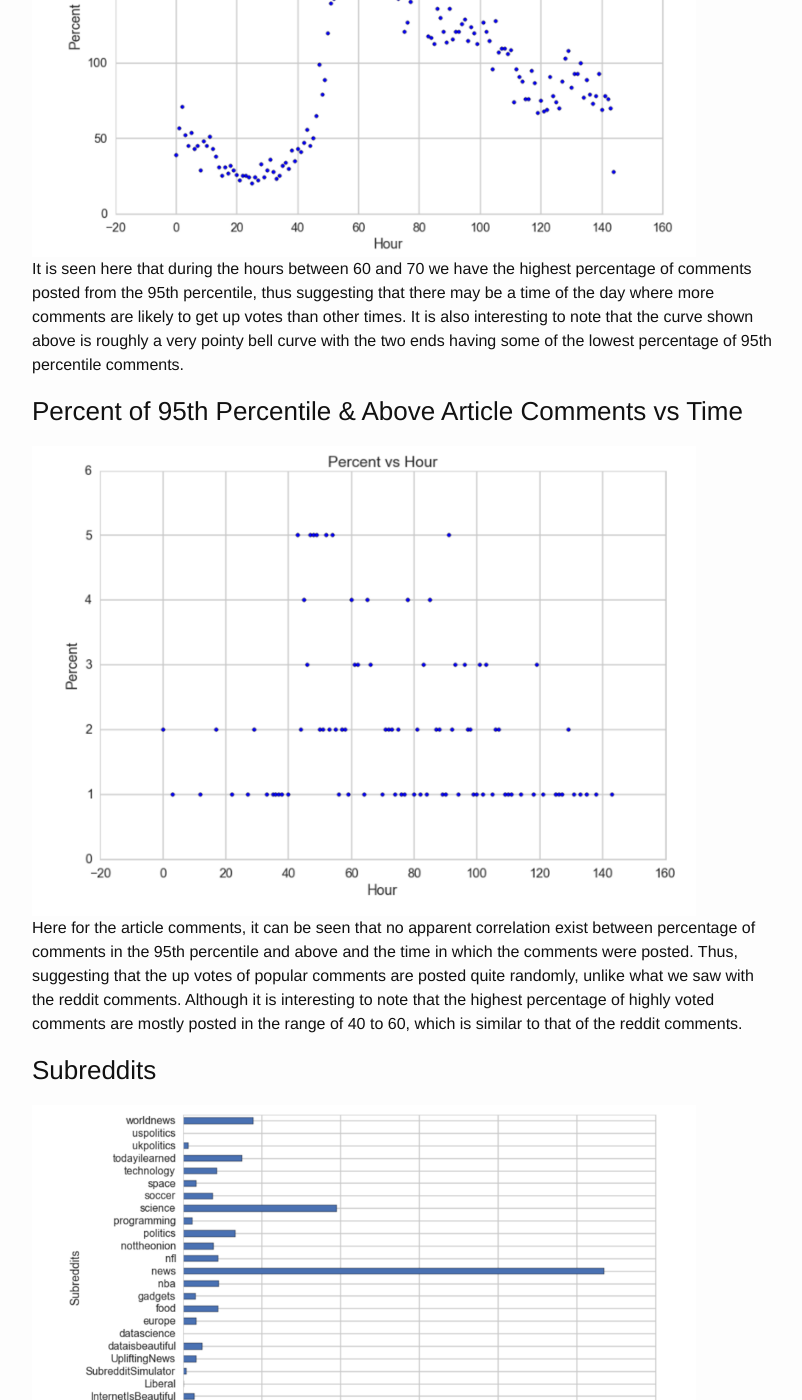
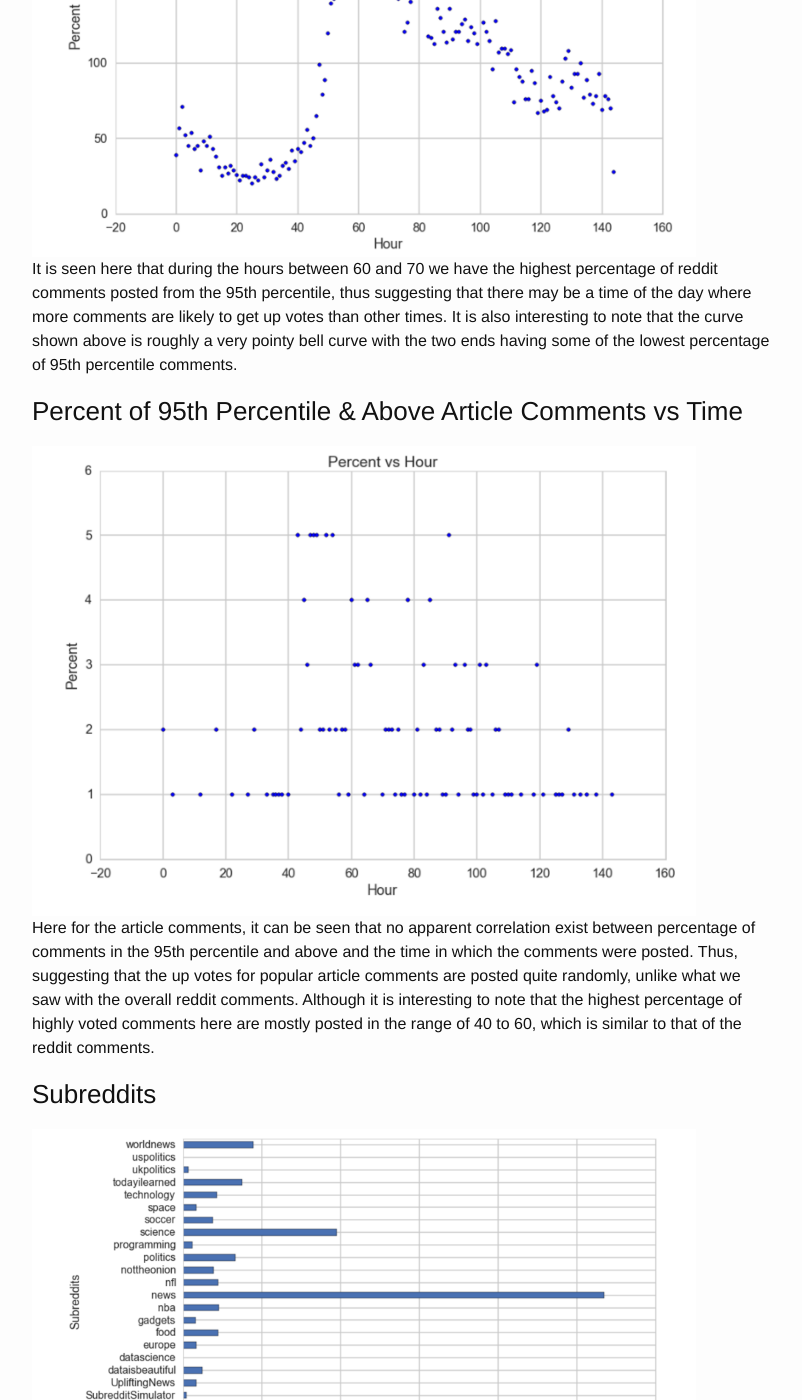
Before and after one commit to UKeeeM/CS109-Project-, a Jekyll site: the page built from visuals.md, in a window 1280 px wide and 1400 px high, scrolled down 1739 px. Shown: the whole window, without its empty margins (238-1040 px from the left). Built offline with Jekyll 4.4.1, drawn with Linux system fonts in a browser that asks for light colours.

Commit message:
Update visuals.md

```diff
--- a/visuals.md
+++ b/visuals.md
@@ -24,14 +24,14 @@ As we see here, the reddit comment up votes are very much skewed to the right wi
   <img img width="664" alt="perhourreddit" src="../images/perhourreddit.png">
 </div>
 
-It is seen here that during the hours between 60 and 70 we have the highest percentage of comments posted from the 95th percentile, thus suggesting that there may be a time of the day where more comments are likely to get up votes than other times. It is also interesting to note that the curve shown above is roughly a very pointy bell curve with the two ends having some of the lowest percentage of 95th percentile comments.
+It is seen here that during the hours between 60 and 70 we have the highest percentage of reddit comments posted from the 95th percentile, thus suggesting that there may be a time of the day where more comments are likely to get up votes than other times. It is also interesting to note that the curve shown above is roughly a very pointy bell curve with the two ends having some of the lowest percentage of 95th percentile comments.
 
 <div>
   <h3>Percent of 95th Percentile & Above Article Comments vs Time</h3>
   <img img width="664" alt="perhourarticle" src="../images/perhourarticle.png">
 </div>
 
-Here for the article comments, it can be seen that no apparent correlation exist between percentage of comments in the 95th percentile and above and the time in which the comments were posted. Thus, suggesting that the up votes of popular comments are posted quite randomly, unlike what we saw with the reddit comments. Although it is interesting to note that the highest percentage of highly voted comments are mostly posted in the range of 40 to 60, which is similar to that of the reddit comments.
+Here for the article comments, it can be seen that no apparent correlation exist between percentage of comments in the 95th percentile and above and the time in which the comments were posted. Thus, suggesting that the up votes for popular article comments are posted quite randomly, unlike what we saw with the overall reddit comments. Although it is interesting to note that the highest percentage of highly voted comments here are mostly posted in the range of 40 to 60, which is similar to that of the reddit comments.
 
 <div>
   <h3>Subreddits</h3>
```
